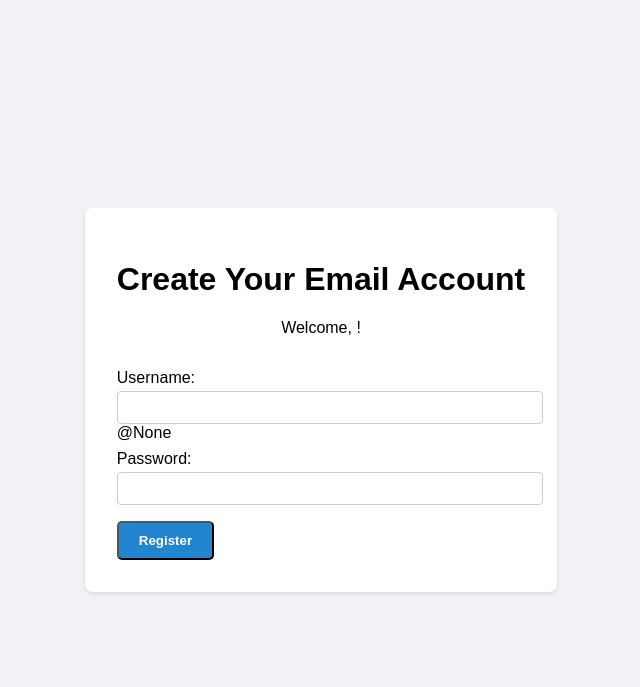
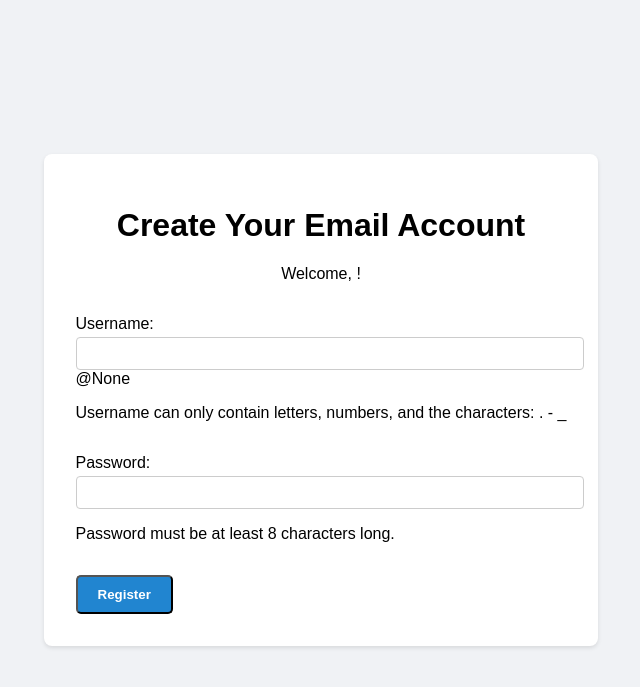
Before and after one commit to atYuguo/xiatoumailreg, a FastAPI app: page / in a window 1280 px wide. Shown: the top 687 px of the page, without its empty margins (319-959 px from the left). Run offline with FastAPI, Linux system fonts and the light colour scheme; the visitor is signed in with stand-in values (Sample User, id 1).

Commit message:
More strict requrements for username and password.

```diff
--- a/main.py
+++ b/main.py
@@ -2,6 +2,7 @@
 import json
 import logging
 import os
+import re
 import secrets
 import shutil
 import datetime
@@ -161,13 +162,15 @@ async def register(request: Request, username: str = Form(...), password: str =
     if not user:
         return RedirectResponse("/login")
 
-    # --- Username Validation ---
-    clean_username = username.strip().lower()
-    if len(clean_username) < 3:
+    # --- Username and Password Validation ---
+    error_message = validate_user_input(username, password)
+    if error_message:
         csrf_token = secrets.token_hex(16)
-        response = templates.TemplateResponse("register.html", {"request": request, "mastodon_user": user, "DOMAIN": DOMAIN, "csrf_token": csrf_token, "error": "Username must be at least 3 characters long."})
+        response = templates.TemplateResponse("register.html", {"request": request, "mastodon_user": user, "DOMAIN": DOMAIN, "csrf_token": csrf_token, "error": error_message})
         response.set_cookie(key="csrf_token", value=csrf_token, httponly=True)
         return response
+
+    clean_username = username.strip().lower()
 
     # Tier 1: Forbidden Names
     forbidden_names = load_json(FORBIDDEN_NAMES_FILE)
@@ -229,10 +232,12 @@ async def logout(request: Request):
 async def validate_username(request: Request):
     data = await request.json()
     username = data.get("username", "")
+
+    error_message = validate_user_input(username, "a_valid_password") # Password validation is not needed here
+    if error_message and "Username" in error_message:
+        return {"valid": False, "message": error_message}
+
     clean_username = username.strip().lower()
-
-    if len(clean_username) < 3:
-        return {"valid": False, "message": "Username must be at least 3 characters long."}
 
     # Tier 1: Forbidden Names
     forbidden_names = load_json(FORBIDDEN_NAMES_FILE)
@@ -250,6 +255,15 @@ async def validate_username(request: Request):
     return {"valid": True, "message": "This name is available!"}
 
 
+def validate_user_input(username, password):
+    if len(username) < 3:
+        return "Username must be at least 3 characters long."
+    if len(password) < 8:
+        return "Password must be at least 8 characters long."
+    if not re.match(r"^[a-zA-Z0-9_.-]+$", username):
+        return "Username can only contain letters, numbers, and the characters: . - _"
+    return None
+
 @app.get("/health")
 async def health_check():
     return {"status": "ok"}
--- a/templates/register.html
+++ b/templates/register.html
@@ -19,15 +19,19 @@
             <input type="hidden" name="csrf_token" value="{{ csrf_token }}">
             <label for="username">Username:</label>
             <input type="text" id="username" name="username" required> @{{ DOMAIN }}
+            <p class="info-text">Username can only contain letters, numbers, and the characters: . - _</p>
+            <div id="username-validation-message"></div>
 
             <label for="password">Password:</label>
             <input type="password" id="password" name="password" required>
+            <p class="info-text">Password must be at least 8 characters long.</p>
 
             <button type="submit" class="button">Register</button>
         </form>
     </div>
     <script>
         const usernameInput = document.getElementById('username');
+        const passwordInput = document.getElementById('password');
         const validationMessage = document.getElementById('username-validation-message');
 
         usernameInput.addEventListener('input', async () => {
@@ -42,11 +46,7 @@
                 });
                 const data = await response.json();
                 validationMessage.textContent = data.message;
-                if (data.message === 'This name is not available, please choose another name.') {
-                    validationMessage.style.color = 'red';
-                } else {
-                    validationMessage.style.color = data.valid ? 'green' : 'red';
-                }
+                validationMessage.style.color = data.valid ? 'green' : 'red';
             } else {
                 validationMessage.textContent = 'Username must be at least 3 characters long.';
                 validationMessage.style.color = 'red';
```
